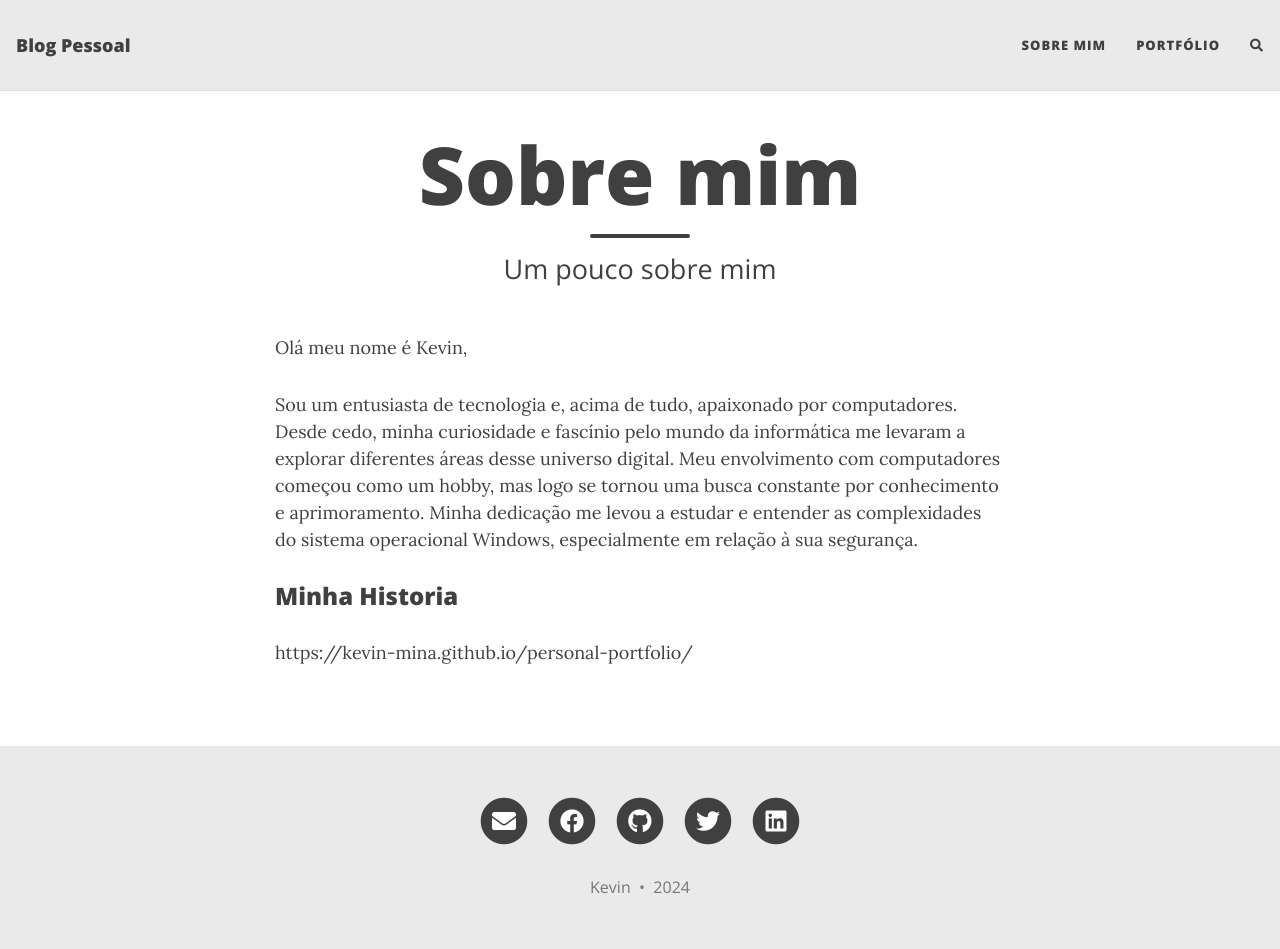
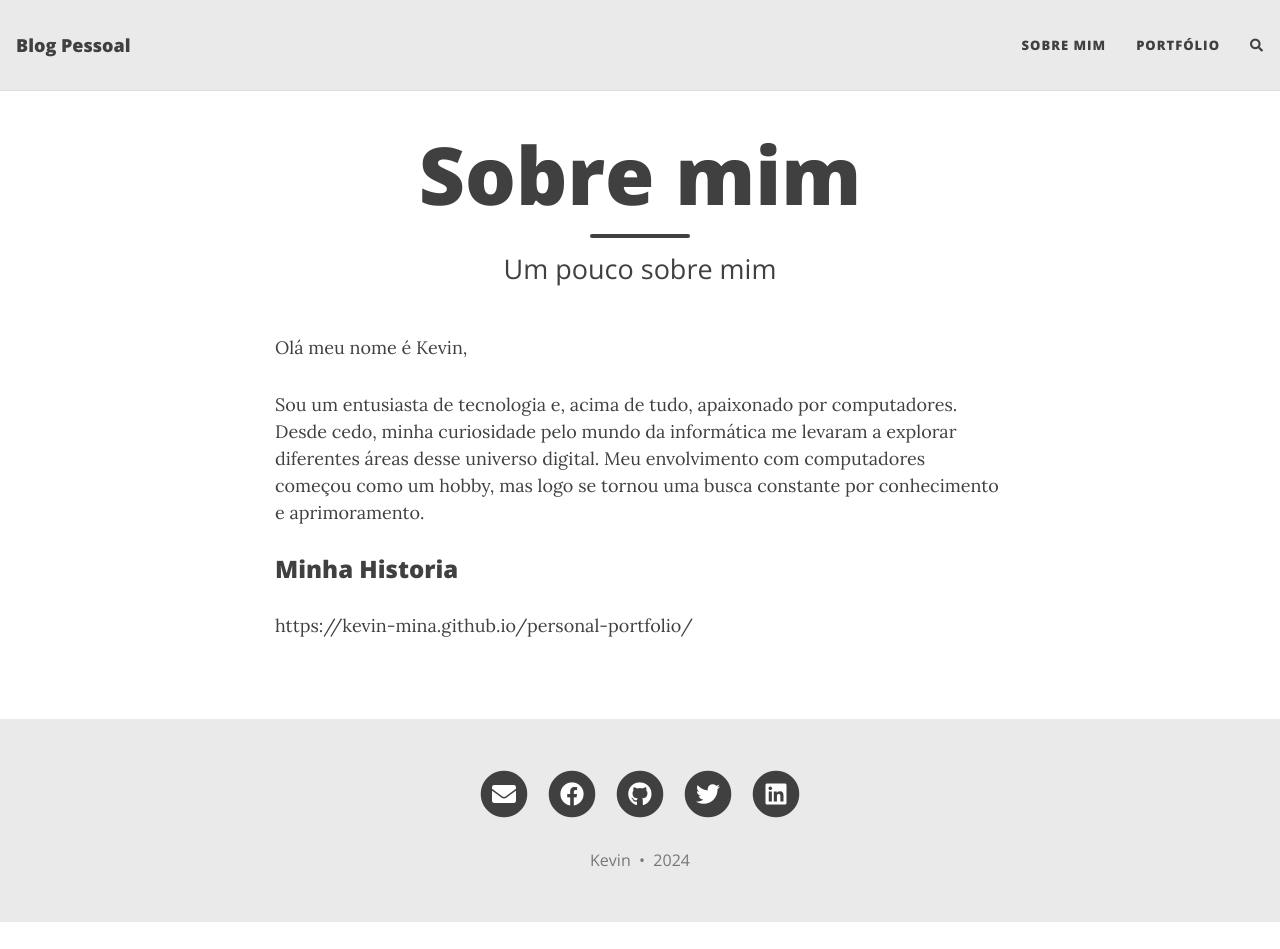
Before and after one commit to Kevin-Mina/Blog, a Jekyll site: the page built from aboutme.md, in a window 1280 px wide and 949 px high. Built offline with Jekyll 4.4.1, drawn with Linux system fonts in a browser that asks for light colours; nearby versions of some CDN libraries; comment, search, counter and statistics services are not loaded.

Commit message:
Update aboutme.md

```diff
--- a/aboutme.md
+++ b/aboutme.md
@@ -6,7 +6,7 @@ subtitle: Um pouco sobre mim
 
 Olá meu nome é Kevin,
 
-Sou um entusiasta de tecnologia e, acima de tudo, apaixonado por computadores. Desde cedo, minha curiosidade e fascínio pelo mundo da informática me levaram a explorar diferentes áreas desse universo digital. Meu envolvimento com computadores começou como um hobby, mas logo se tornou uma busca constante por conhecimento e aprimoramento. Minha dedicação me levou a estudar e entender as complexidades do sistema operacional Windows, especialmente em relação à sua segurança.
+Sou um entusiasta de tecnologia e, acima de tudo, apaixonado por computadores. Desde cedo, minha curiosidade pelo mundo da informática me levaram a explorar diferentes áreas desse universo digital. Meu envolvimento com computadores começou como um hobby, mas logo se tornou uma busca constante por conhecimento e aprimoramento.
 
 ### Minha Historia
 
```
